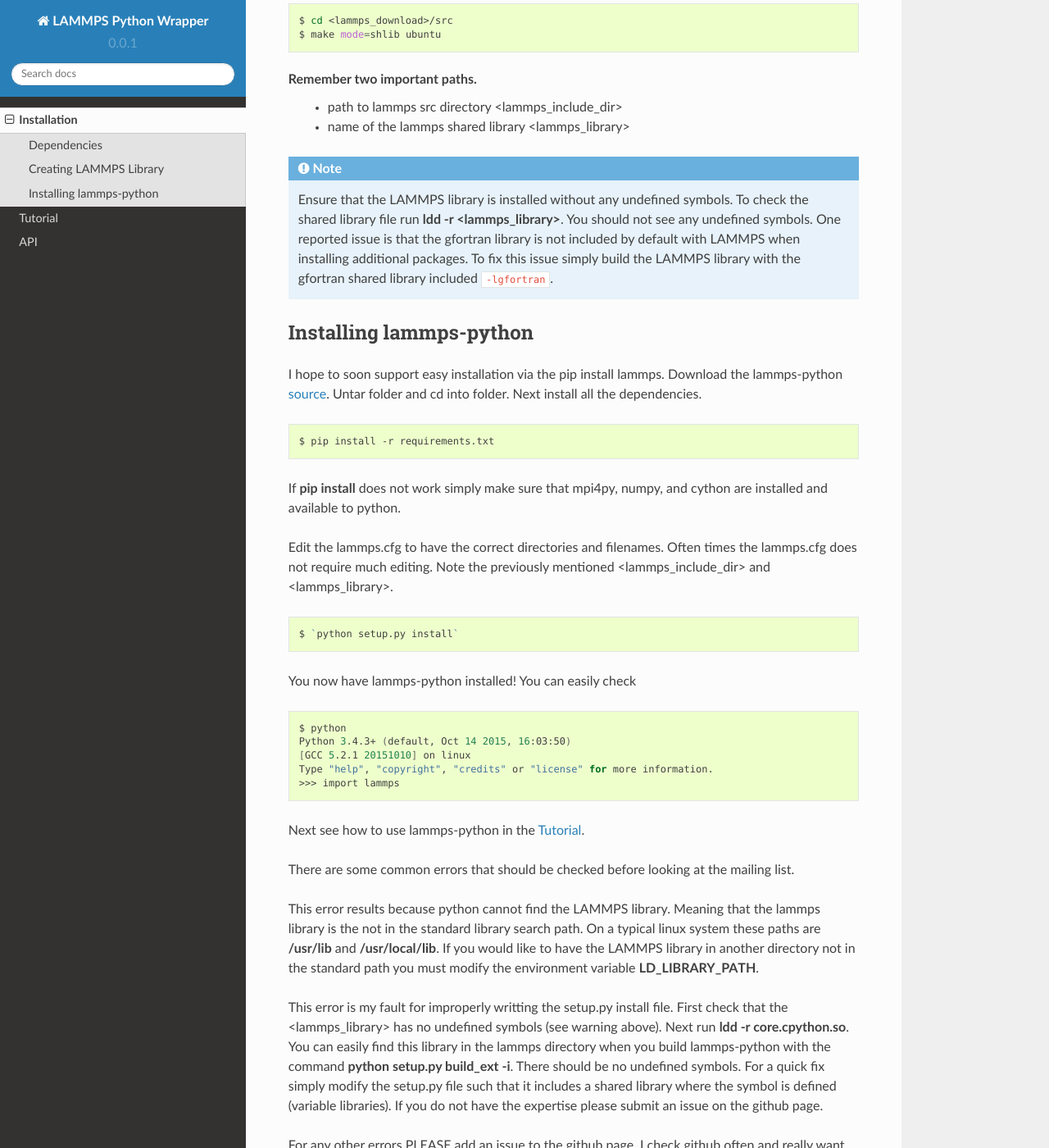
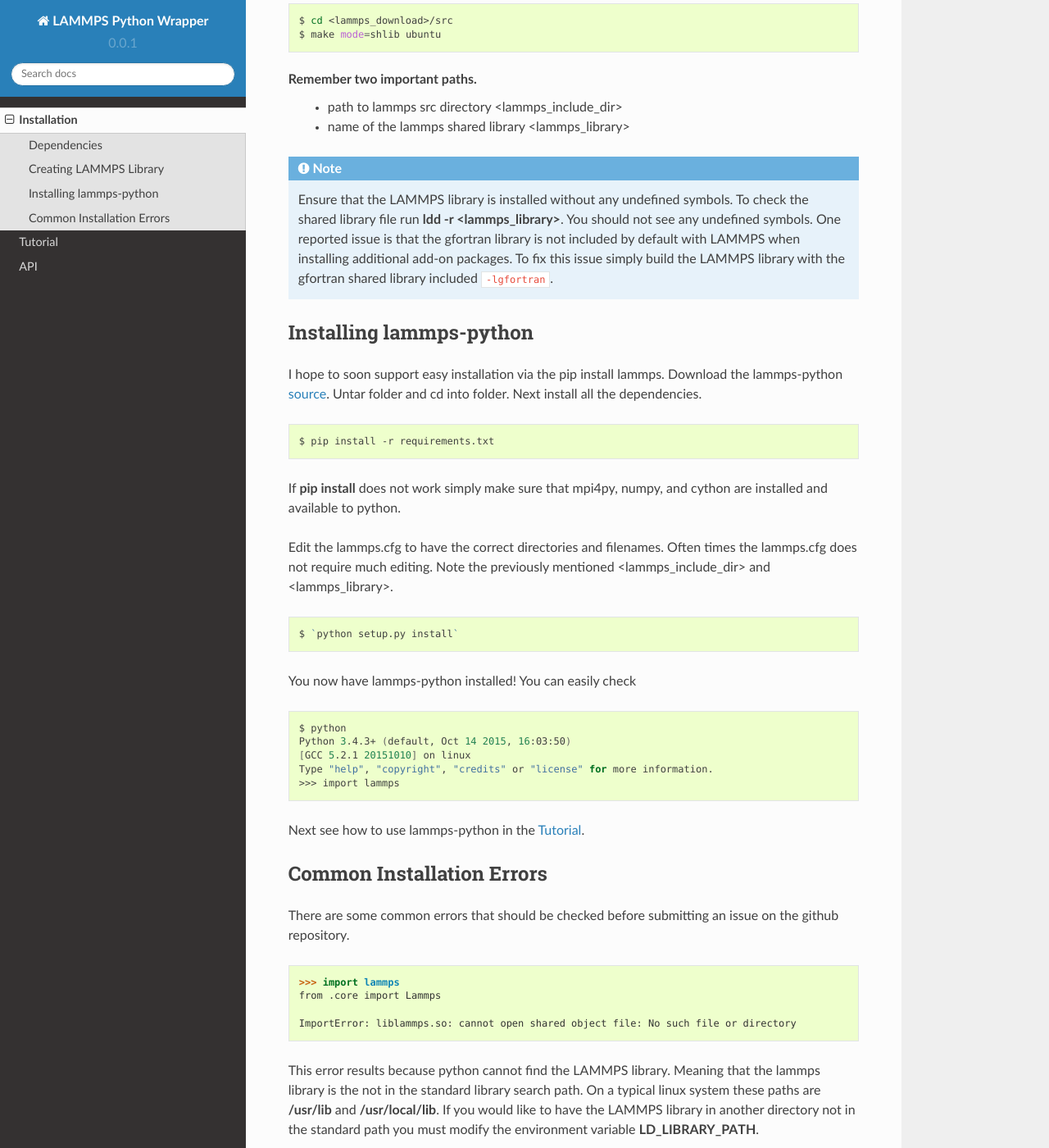
Before and after one commit to costrouc/lammps-cython, a Sphinx documentation site: the page built from doc/installation.rst, in a window 1280 px wide and 1400 px high, scrolled down 881 px. Shown: the whole window at 82% size. Built offline with Sphinx 7.4.7 and the Read the Docs theme 2.0.0, drawn with Linux system fonts in a browser that asks for light colours; cross-references to code outside the pages are shown as plain code; some of the changed text lies outside the part shown.

Commit message:
Adding tracking. updated installation bugs

```diff
--- a/doc/index.rst
+++ b/doc/index.rst
@@ -13,9 +13,8 @@ dynamics.
  - Full MPI support
  - Pythonic API inspired by `HOOMD <https://codeblue.umich.edu/hoomd-blue/>`_
  - Supports Python 2 and 3
- - Unit testing and integration testing
- - Heavily documented
- - Run lammps regularly (use "-i" instead of stdin)
+ - Heavily documented and tested
+ - Elimination of unnecessary file I/O
 
 .. code-block:: python
    from lammps import Lammps
--- a/doc/installation.rst
+++ b/doc/installation.rst
@@ -1,8 +1,9 @@
 Installation
 ============
 
-Installing lammpy-python is an easy process. But from my experience
-**easy** is always relative. lammps-python is Python 2 and 3 compatible!
+Installing lammps-python is an easy process. But from my experience
+**easy** is always relative. Additionally lammps-python is Python 2
+and 3 compatible!
 
 Dependencies
 ------------
@@ -54,9 +55,9 @@ Remember two important paths.
    symbols. To check the shared library file run :command:`ldd -r
    <lammps_library>`. You should not see any undefined symbols. One
    reported issue is that the gfortran library is not included by
-   default with LAMMPS when installing additional packages. To fix
-   this issue simply build the LAMMPS library with the gfortran shared
-   library included :commmand:`-lgfortran`.
+   default with LAMMPS when installing additional add-on packages. To
+   fix this issue simply build the LAMMPS library with the gfortran
+   shared library included :commmand:`-lgfortran`.
 
 
 Installing lammps-python
@@ -95,10 +96,14 @@ You now have lammps-python installed! You can easily check
 
 Next see how to use lammps-python in the :doc:`tutorial`.
 
-There are some common errors that should be checked before looking
-at the mailing list.
+Common Installation Errors
+--------------------------
 
-.. code-block::
+There are some common errors that should be checked before submitting
+an issue on the github repository.
+
+.. code-block:: python
+
    >>> import lammps
    from .core import Lammps
 
@@ -113,12 +118,13 @@ to have the LAMMPS library in another directory not in the standard
 path you must modify the environment variable
 :command:`LD_LIBRARY_PATH`.
 
-.. code-block::
+.. code-block:: python
+
    >>> import lammps
 
    ImportError: core.cpython.so undefined symbol *****
 
-This error is my fault for improperly writting the setup.py install
+This error is my fault for improperly writing the setup.py install
 file. First check that the <lammps_library> has no undefined symbols
 (see warning above). Next run :command:`ldd -r core.cpython.so`. You
 can easily find this library in the lammps directory when you build
```
Also changed, not shown: README.md (+2 -2 lines), doc/_templates/layout.html (added, +14 -0 lines), 1 other file.
